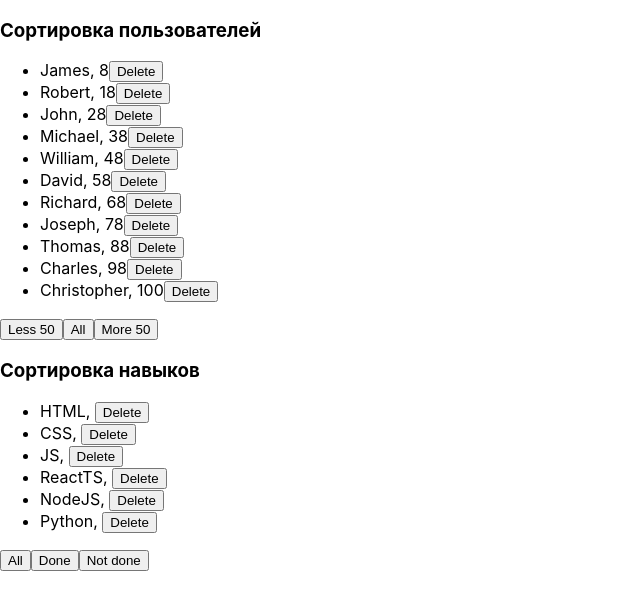
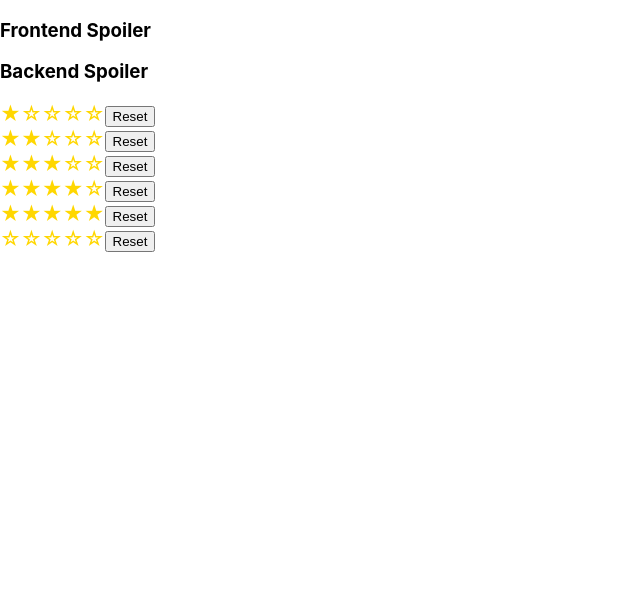
Before and after one commit to EugeneMorash/react-tasks, a React (Create React App) app: page / in a window 1280 px wide. Shown: the top 610 px of the page, without its empty margins (0-640 px from the left). Built offline with nearby package versions, Linux system fonts and the light colour scheme.

Commit message:
tasks app7 spoiler

```diff
--- a/package.json
+++ b/package.json
@@ -10,9 +10,11 @@
     "@types/node": "^16.7.13",
     "@types/react": "^18.0.0",
     "@types/react-dom": "^18.0.0",
+    "@types/react-transition-group": "^4.4.4",
     "react": "^18.1.0",
     "react-dom": "^18.1.0",
     "react-scripts": "5.0.1",
+    "react-transition-group": "^4.4.2",
     "typescript": "^4.4.2",
     "web-vitals": "^2.1.0"
   },
@@ -39,5 +41,6 @@
       "last 1 firefox version",
       "last 1 safari version"
     ]
-  }
+  },
+  "devDependencies": {}
 }
--- a/src/7-conditional-render/App7.tsx
+++ b/src/7-conditional-render/App7.tsx
@@ -1,14 +1,32 @@
 import React from 'react';
 import {Rating} from "./components/Rating";
+import {Spoiler} from "./components/Spoiler";
 
+export type SpoilerArrayType = Array<SpoilerType>
+export type SpoilerType = {
+    id: number
+    item: string
+    readiness: string
+}
 
 export function App7() {
-    // let test = true;
 
     // 1. Спойлер
     // 2. Звёздный рейтинг
     // 3. Кнопка on-off (на подобии радио-кнопки)
 
+    const frontendSpoiler = [
+        {id: 111, item: 'HTML', readiness: 90},
+        {id: 222, item: 'CSS', readiness: 80},
+        {id: 333, item: 'JavaScript', readiness: 70},
+        {id: 444, item: 'React', readiness: 30}
+    ]
+    const backendSpoiler = [
+        {id: 112, item: '.NET', readiness: 1},
+        {id: 223, item: 'Goland', readiness: 0.5},
+        {id: 334, item: 'NodeJs', readiness: 5},
+        {id: 445, item: 'SQL', readiness: -8}
+    ]
 
     return (
         <div>
@@ -18,6 +36,11 @@ export function App7() {
             {/*<Spoiler title={'Spoiler'}/>*/}
             {/*<Spoiler title={'Developer'}/>*/}
 
+            {/*<SpoilerBody title={'Frontend Skills'} itemsArray={frontendSpoiler}/>*/}
+            {/*<SpoilerBody title={'New Spoiler'} itemsArray={backendSpoiler}/>*/}
+
+            <Spoiler title={'Frontend Spoiler'} itemsArray={frontendSpoiler}/>
+            <Spoiler title={'Backend Spoiler'} itemsArray={backendSpoiler}/>
 
             {/*&#9733;//on*/}
             {/*&#9734;*/}
--- a/src/7-conditional-render/components/Spoiler.tsx
+++ b/src/7-conditional-render/components/Spoiler.tsx
@@ -1,8 +1,13 @@
 import React, {useState} from "react";
+import {SpoilerArrayType} from "../App7";
+import {SpoilerBody} from "./SpoilerBody";
+// import {CSSTransition} from "react-transition-group";
+
 
 type SpoilerPropsType = {
     // isCollapsed: boolean
     title: string
+    itemsArray: SpoilerArrayType
 }
 
 export function Spoiler(props: SpoilerPropsType) {
@@ -16,19 +21,13 @@ export function Spoiler(props: SpoilerPropsType) {
     return (
         <div>
             <h3 onClick={onClickHandler}>{props.title}</h3>
-            {!isCollapsed && <SpoilerBody/>}
+
+            {!isCollapsed && <SpoilerBody itemsArray={props.itemsArray}/>}
+
+            {/*<CSSTransition in={!isCollapsed} timeout={300} classNames='alert' unmountOnExit>*/}
+            {/*    <SpoilerBody/>*/}
+            {/*</CSSTransition>*/}
         </div>
+
     )
 }
-
-function SpoilerBody() {
-    return (
-        <div>
-            <ul>
-                <li>React</li>
-                <li>Redux</li>
-                <li>Axios</li>
-            </ul>
-        </div>
-    )
-}
--- /dev/null
+++ b/src/7-conditional-render/components/SpoilerBody.tsx
@@ -0,0 +1,26 @@
+import React from "react";
+import {SpoilerArrayType} from "../App7";
+
+
+type SpoilerBodyPropsType = {
+    itemsArray: SpoilerArrayType
+}
+
+export function SpoilerBody(props: SpoilerBodyPropsType) {
+
+    const skillArray = props.itemsArray.map(
+        (skill) => {
+            return <li key={skill.id}>
+                {skill.item}: {skill.readiness}
+            </li>
+        }
+    )
+
+    return (
+        <div>
+            <ul>
+                {skillArray}
+            </ul>
+        </div>
+    )
+}
--- a/src/8-callback/App8.tsx
+++ b/src/8-callback/App8.tsx
@@ -3,7 +3,9 @@ import {Body} from "./components/Body";
 
 
 export function App8() {
+
     const test: number = 10;
+
     const showTest = () => {
         console.log(test)
     }
--- a/src/App.tsx
+++ b/src/App.tsx
@@ -1,9 +1,9 @@
 import React from 'react';
 import './App.css';
-import {App5} from "./5-filter/App5";
+// import {App5} from "./5-filter/App5";
 // import {App8} from "./8-callback/App8";
 // import {App6} from "./6-delete/App6";
-// import {App7} from "./7-conditional-render/App7";
+import {App7} from "./7-conditional-render/App7";
 // import {App3} from "./3-use-state/App3";
 // import {App5} from "./5-filter/App5";
 // import {App4} from "./4-message/App4";
@@ -17,9 +17,9 @@ function App () {
         // <App2/>
         // <App3/>
         // <App4/>
-        <App5/>
+        // <App5/>
         // <App6 />
-        // <App7 />
+        <App7 />
         // <App8 />
     )
 }
--- a/src/index.css
+++ b/src/index.css
@@ -11,3 +11,18 @@ code {
   font-family: source-code-pro, Menlo, Monaco, Consolas, 'Courier New',
     monospace;
 }
+
+.my-node-enter {
+  opacity: 0;
+}
+.my-node-enter-active {
+  opacity: 1;
+  transition: opacity 200ms;
+}
+.my-node-exit {
+  opacity: 1;
+}
+.my-node-exit-active {
+  opacity: 0;
+  transition: opacity 200ms;
+}
```
Also changed, not shown: src/9-add/App9.tsx (added, +9 -0 lines), 2 other files (tests, documents, lock files or other folders).
